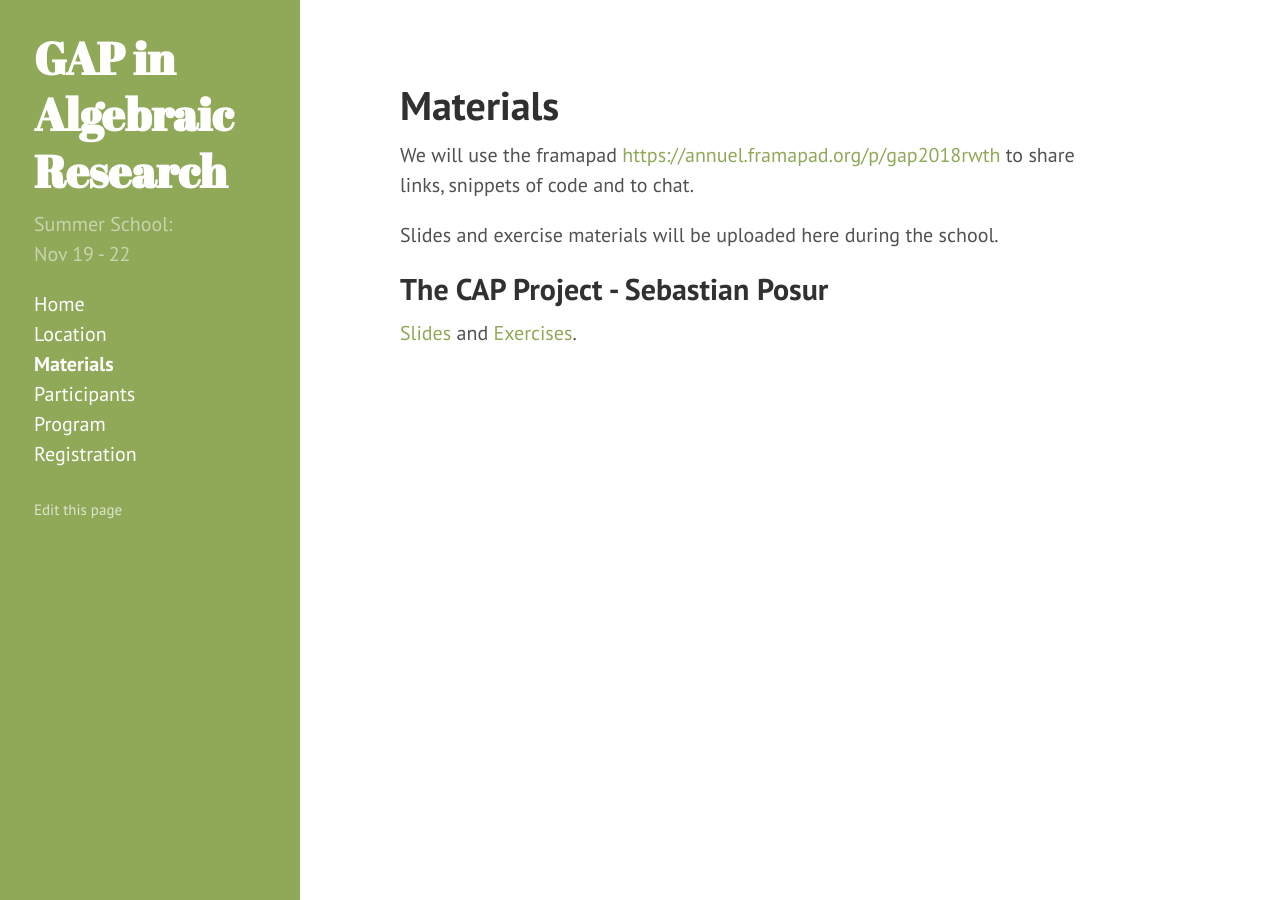
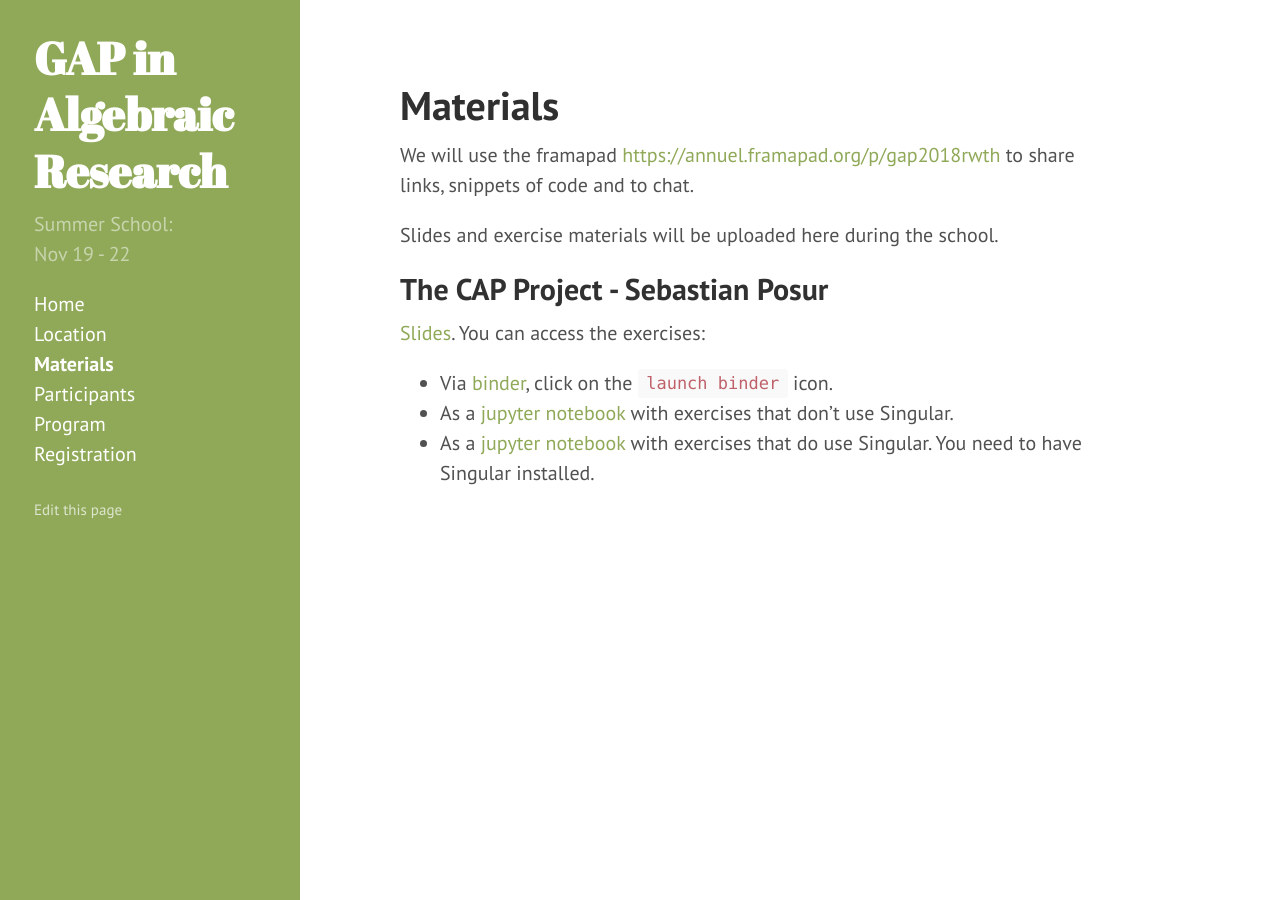
Before and after one commit to lbfm-rwth/gap-in-algebraic-research-2018, a Jekyll site: the page built from materials.md, in a window 1280 px wide. Built offline with Jekyll 4.4.1, drawn with Linux system fonts in a browser that asks for light colours.

Commit message:
Add links to CAP exercises

```diff
--- a/materials.md
+++ b/materials.md
@@ -10,12 +10,16 @@ to share links, snippets of code and to chat.
 Slides and exercise materials will be uploaded here during the school.
 
 ## The CAP Project - Sebastian Posur
-[Slides]({{ site.baseurl }}/materials/CAP-slides.pdf)
+[Slides]({{ site.baseurl }}/materials/CAP-slides.pdf).
 <!--
 Add the link to your file here
 -->
-and
-[Exercises]({{ site.baseurl }}/materials/).
+You can access the exercises:
+- Via [binder](https://github.com/sebastianpos/cap-aachen2018), click on the `launch binder` icon.
+- As a [jupyter notebook](https://github.com/homalg-project/capdays-2018/blob/gh-pages/materials/AbelianCategoriesZ.ipynb)
+with exercises that don't use Singular.
+- As a [jupyter notebook](https://github.com/homalg-project/capdays-2018/blob/gh-pages/materials/Abelian%20Categories.ipynb)
+with exercises that do use Singular. You need to have Singular installed.
 
 <!--
 Example how to link to a file that was put into the materials/ folder:
```
